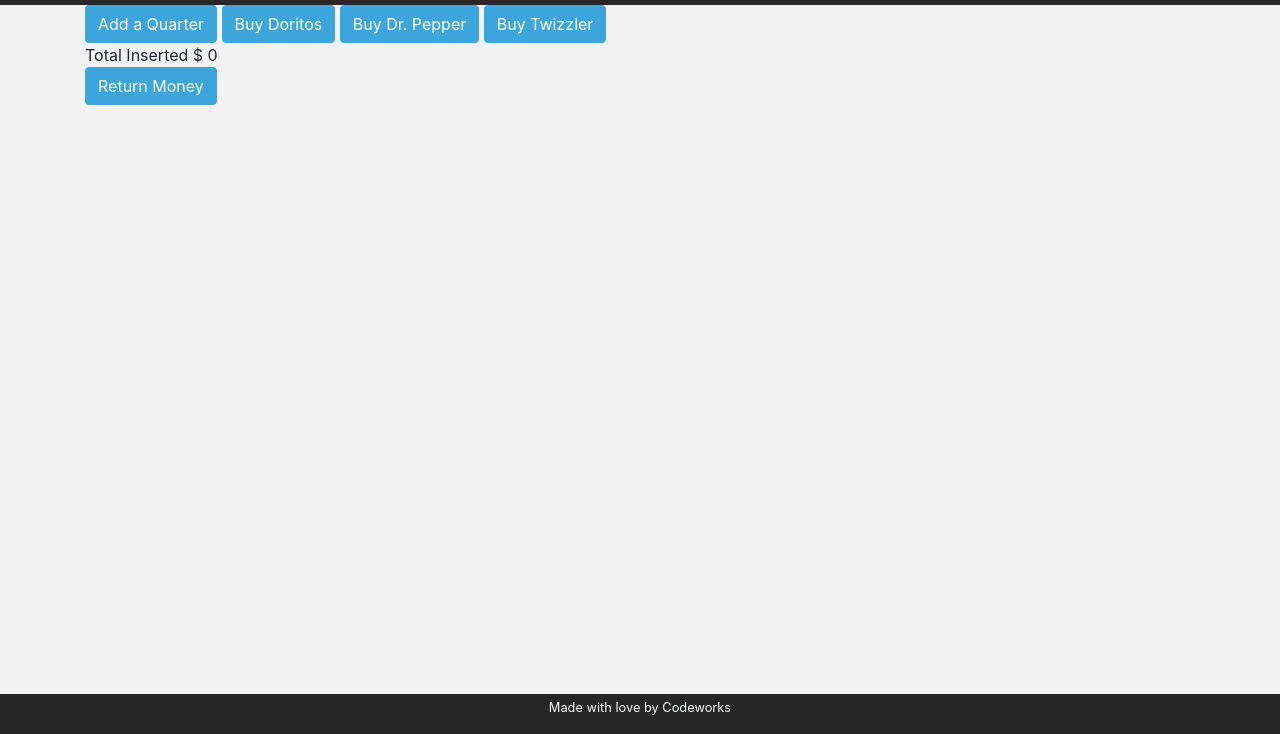
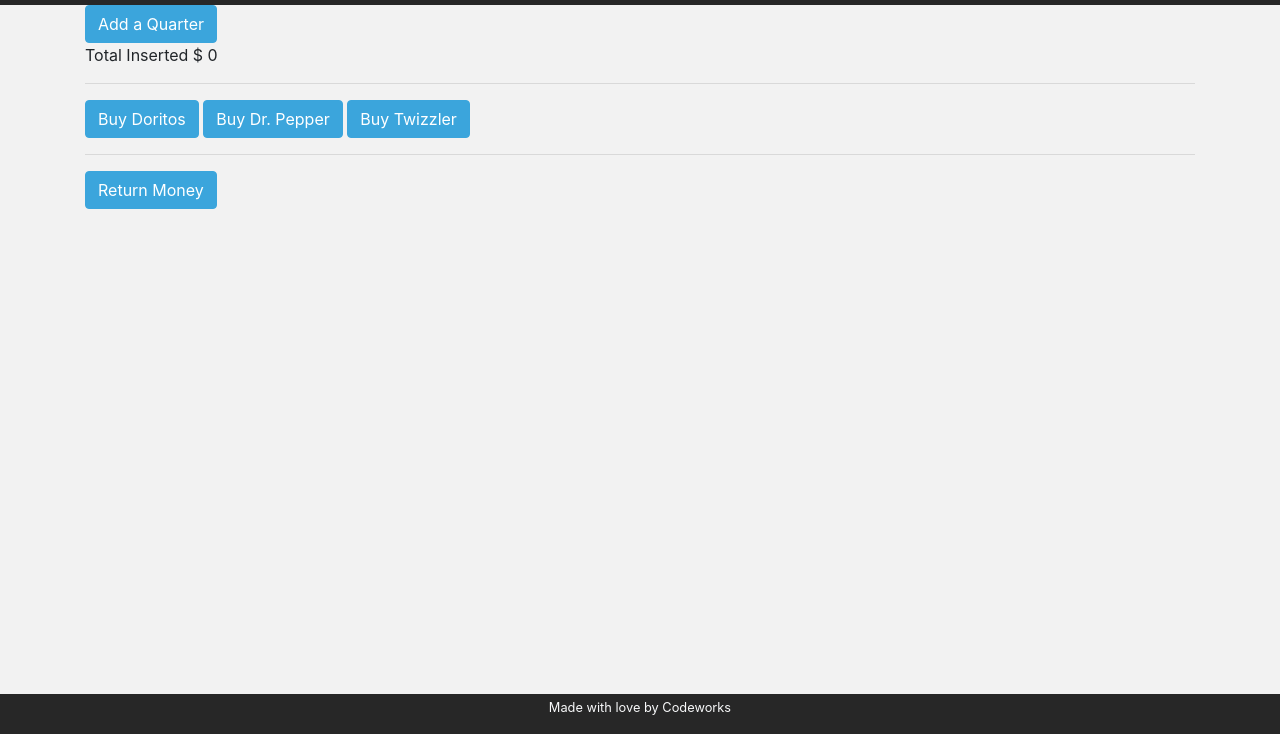
Before and after one commit to john87barker/vending, a website with bundled scripts: page index.html in a window 1280 px wide. Shown: the part 66-800 px from the top of the page. Built offline with nearby package versions, Linux system fonts and the light colour scheme.

Commit message:
functional

```diff
--- a/app/Services/VendingService.js
+++ b/app/Services/VendingService.js
@@ -21,8 +21,9 @@
     const find = ProxyState.snack.find(s => s.name == snack)
     if (ProxyState.money >= find.price) {
       ProxyState.money -= find.price
-      console.log('bought chips, do you want ', find)
+      window.alert(`your ${find.name} is on it's way!`)
     }
+
   }
   clear() {
     ProxyState.money = 0
--- a/index.html
+++ b/index.html
@@ -26,16 +26,15 @@
 
 
 <button type="button" class="btn btn-primary" onclick="app.vendingController.add()">Add a Quarter</button>
-
-
+<div>Total Inserted $ <span id="total"></span></div>
+<hr>
 <button type="button" class="btn btn-primary" onclick="app.vendingController.buy('Doritos')">Buy Doritos</button>
 
 <button type="button" class="btn btn-primary" onclick="app.vendingController.buy('Dr. Pepper')">Buy Dr. Pepper</button>
 
 <button type="button" class="btn btn-primary" onclick="app.vendingController.buy('Twizzler')">Buy Twizzler</button>
 
-<div>Total Inserted $ <span id="total"></span></div>
-
+<hr>
 <button type="button" class="btn btn-primary" onclick="app.vendingController.clear()">Return Money</button>
     </main>
     <footer class="bg-dark text-light">
```
